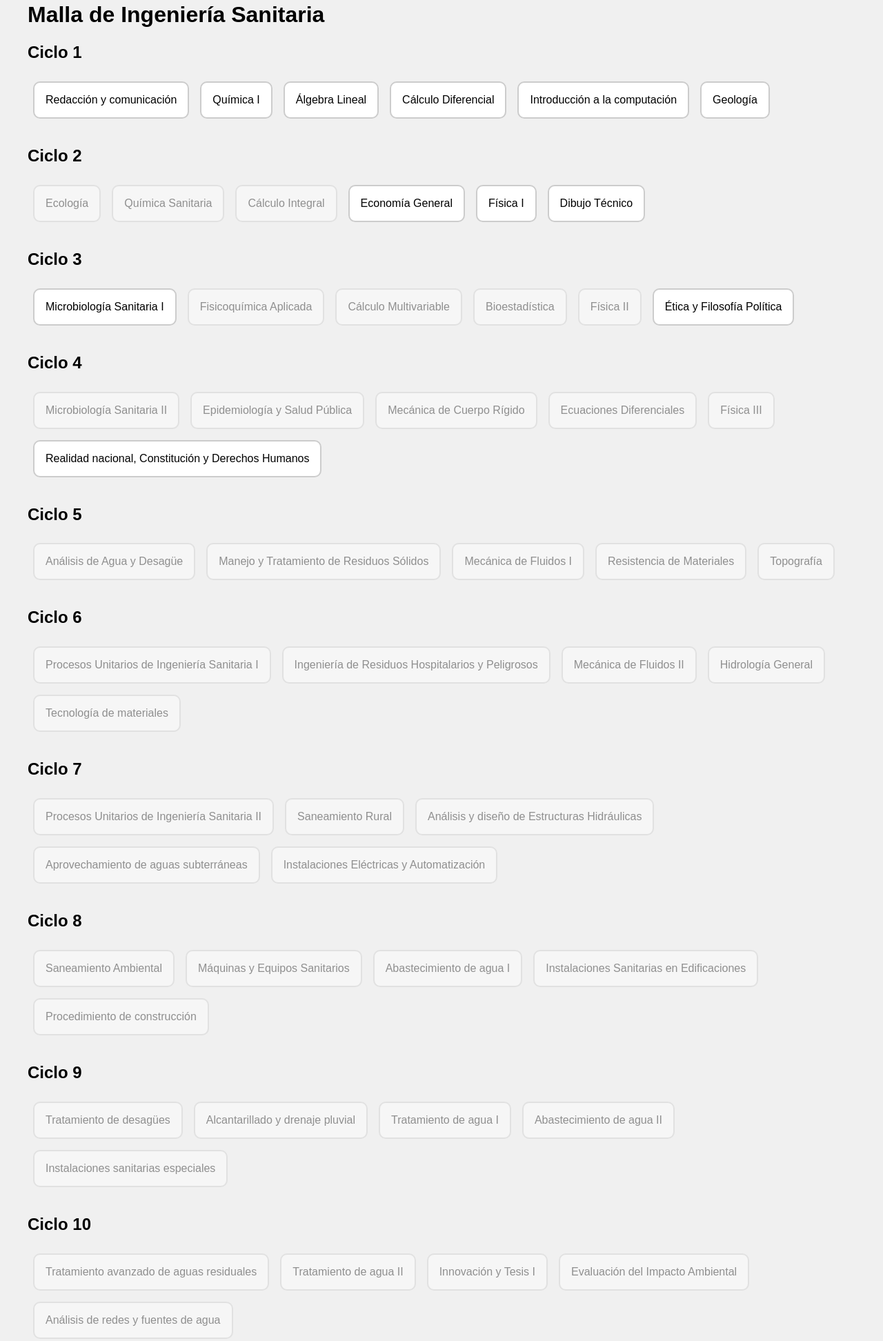
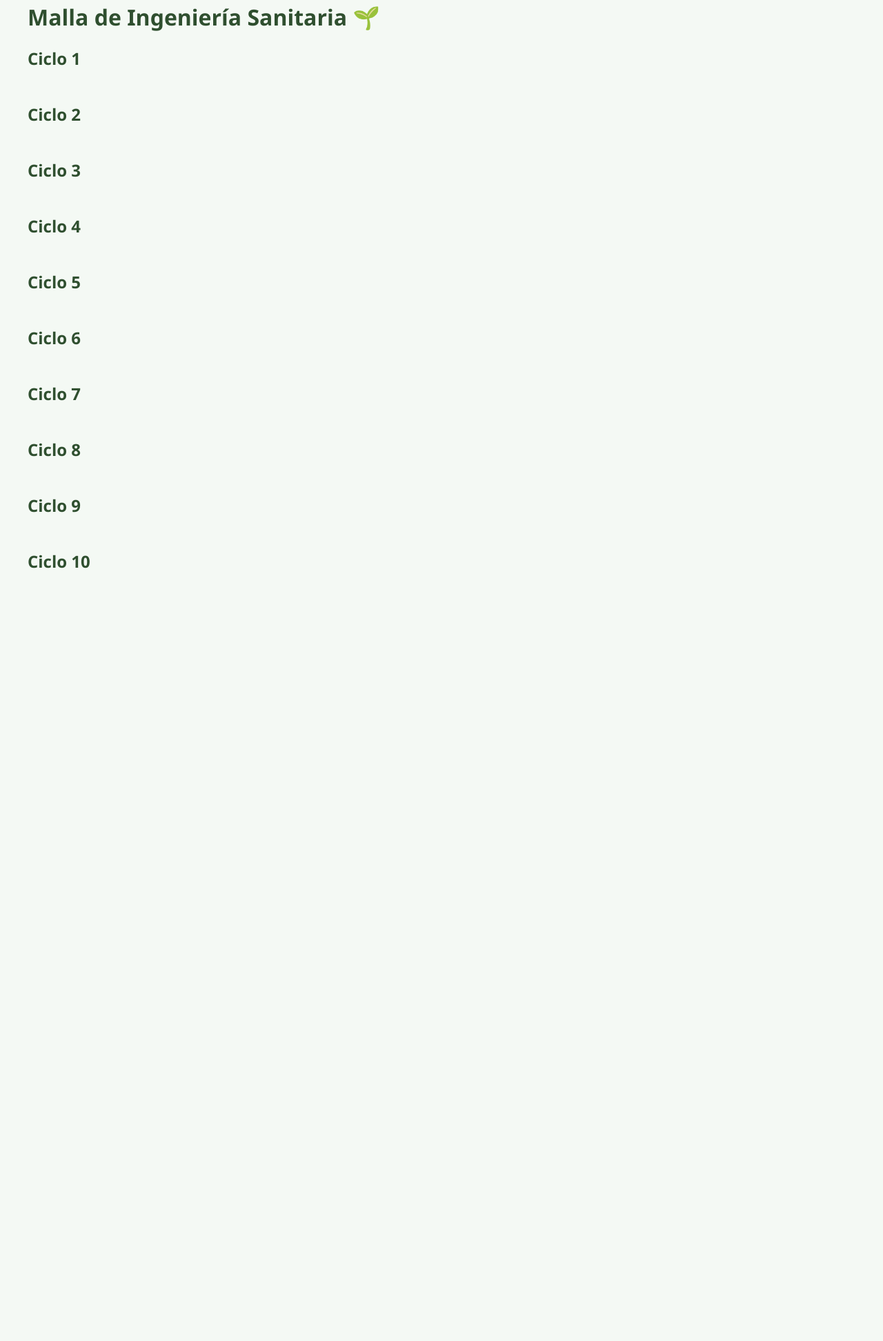
Before and after one commit to ferby-ctr/malla-ingenieria-sanitaria, a plain HTML site: page index.html in a window 1280 px wide. Shown: the part 58-2002 px from the top of the page at 69% size. After the commit the page ends 976 px from the top, so only its background shows below. Drawn offline with Linux system fonts and the light colour scheme.

Commit message:
Add files via upload

```diff
--- a/index.html
+++ b/index.html
@@ -1,3 +1,4 @@
+
 <!DOCTYPE html>
 <html lang="es">
 <head>
@@ -6,113 +7,66 @@
   <title>Malla Ingeniería Sanitaria</title>
   <style>
     body {
-      font-family: sans-serif;
+      font-family: 'Segoe UI', sans-serif;
+      background: #f4f9f4;
+      color: #2f4f2f;
       padding: 2rem;
-      background: #f0f0f0;
     }
     .ciclo {
-      margin-bottom: 2rem;
+      margin-bottom: 3rem;
     }
     .curso {
       display: inline-block;
-      padding: 1rem;
-      background: white;
-      border: 2px solid #ccc;
-      border-radius: 10px;
+      position: relative;
+      background: #eaf6ea;
+      border: 1px solid #b2d8b2;
+      border-radius: 12px;
+      box-shadow: 0 4px 8px rgba(0, 100, 0, 0.1);
+      padding: 1rem 1.5rem;
       margin: 0.5rem;
       cursor: pointer;
-      transition: all 0.3s;
+      transition: all 0.3s ease;
+    }
+    .curso:hover {
+      transform: scale(1.02);
+      box-shadow: 0 6px 12px rgba(0, 100, 0, 0.15);
     }
     .curso.aprobado {
-      text-decoration: line-through;
-      background: #d4edda;
-      border-color: #28a745;
-      color: #155724;
+      background: #d0f0c0;
+      border-color: #7bb662;
+      color: #3b6e22;
+    }
+    .curso.aprobado::after {
+      content: '✓';
+      position: absolute;
+      right: 10px;
+      top: 10px;
+      color: #3b6e22;
+      font-size: 1.4rem;
+      animation: checkPop 0.3s ease;
+    }
+    @keyframes checkPop {
+      0% { transform: scale(0); opacity: 0; }
+      60% { transform: scale(1.3); opacity: 1; }
+      100% { transform: scale(1); }
     }
     .curso.bloqueado {
       opacity: 0.4;
       cursor: not-allowed;
+      pointer-events: none;
     }
   </style>
 </head>
 <body>
-  <h1>Malla de Ingeniería Sanitaria</h1>
+  <h1>Malla de Ingeniería Sanitaria 🌱</h1>
   <div id="malla"></div>
-
   <script>
-    const cursos = [
-      { id: "BRN01", nombre: "Redacción y comunicación", ciclo: 1 },
-      { id: "BQU01", nombre: "Química I", ciclo: 1 },
-      { id: "BMA03", nombre: "Álgebra Lineal", ciclo: 1 },
-      { id: "BMA01", nombre: "Cálculo Diferencial", ciclo: 1 },
-      { id: "BIC01", nombre: "Introducción a la computación", ciclo: 1 },
-      { id: "AA215", nombre: "Geología", ciclo: 1 },
-
-      { id: "SA312", nombre: "Ecología", ciclo: 2, prereq: ["BQU01"] },
-      { id: "SA401", nombre: "Química Sanitaria", ciclo: 2, prereq: ["BQU01"] },
-      { id: "BMA02", nombre: "Cálculo Integral", ciclo: 2, prereq: ["BMA01"] },
-      { id: "BEG01", nombre: "Economía General", ciclo: 2 },
-      { id: "BF101", nombre: "Física I", ciclo: 2 },
-      { id: "AA237", nombre: "Dibujo Técnico", ciclo: 2 },
-
-      { id: "SA323", nombre: "Microbiología Sanitaria I", ciclo: 3 },
-      { id: "AA243", nombre: "Fisicoquímica Aplicada", ciclo: 3, prereq: ["BMA02", "SA401"] },
-      { id: "AA241", nombre: "Cálculo Multivariable", ciclo: 3, prereq: ["BMA03", "BMA02"] },
-      { id: "AA232", nombre: "Bioestadística", ciclo: 3, prereq: ["BMA02"] },
-      { id: "AA234", nombre: "Física II", ciclo: 3, prereq: ["BF101"] },
-      { id: "BEF01", nombre: "Ética y Filosofía Política", ciclo: 3 },
-
-      { id: "SA324", nombre: "Microbiología Sanitaria II", ciclo: 4, prereq: ["SA323"] },
-      { id: "SA343", nombre: "Epidemiología y Salud Pública", ciclo: 4, prereq: ["SA323"] },
-      { id: "EC115", nombre: "Mecánica de Cuerpo Rígido", ciclo: 4, prereq: ["AA234", "BMA02"] },
-      { id: "MA153", nombre: "Ecuaciones Diferenciales", ciclo: 4, prereq: ["AA241"] },
-      { id: "F1413", nombre: "Física III", ciclo: 4, prereq: ["AA234"] },
-      { id: "RNCDH", nombre: "Realidad nacional, Constitución y Derechos Humanos", ciclo: 4 },
-
-      { id: "SA413", nombre: "Análisis de Agua y Desagüe", ciclo: 5, prereq: ["SA323"] },
-      { id: "SA467", nombre: "Manejo y Tratamiento de Residuos Sólidos", ciclo: 5, prereq: ["SA312"] },
-      { id: "HH223", nombre: "Mecánica de Fluidos I", ciclo: 5, prereq: ["AA241", "EC115"] },
-      { id: "EC125", nombre: "Resistencia de Materiales", ciclo: 5, prereq: ["EC115"] },
-      { id: "TPGRA", nombre: "Topografía", ciclo: 5, prereq: ["AA215", "AA237"] },
-
-      { id: "SA426", nombre: "Procesos Unitarios de Ingeniería Sanitaria I", ciclo: 6, prereq: ["SA323", "SA413"] },
-      { id: "SA468", nombre: "Ingeniería de Residuos Hospitalarios y Peligrosos", ciclo: 6, prereq: ["SA467"] },
-      { id: "HH224", nombre: "Mecánica de Fluidos II", ciclo: 6, prereq: ["HH223"] },
-      { id: "HH113", nombre: "Hidrología General", ciclo: 6, prereq: ["HH223"] },
-      { id: "EC611", nombre: "Tecnología de materiales", ciclo: 6, prereq: ["EC125"] },
-
-      { id: "SA427", nombre: "Procesos Unitarios de Ingeniería Sanitaria II", ciclo: 7, prereq: ["SA426"] },
-      { id: "SA416", nombre: "Saneamiento Rural", ciclo: 7, prereq: ["SA413", "HH224"] },
-      { id: "EC411", nombre: "Análisis y diseño de Estructuras Hidráulicas", ciclo: 7, prereq: ["EC125"] },
-      { id: "SA227", nombre: "Aprovechamiento de aguas subterráneas", ciclo: 7, prereq: ["HH113"] },
-      { id: "EE631", nombre: "Instalaciones Eléctricas y Automatización", ciclo: 7, prereq: ["F1413"] },
-
-      { id: "SA126", nombre: "Saneamiento Ambiental", ciclo: 8, prereq: ["SA416"] },
-      { id: "SA526", nombre: "Máquinas y Equipos Sanitarios", ciclo: 8, prereq: ["HH223"] },
-      { id: "SA215", nombre: "Abastecimiento de agua I", ciclo: 8, prereq: ["HH224", "SA227"] },
-      { id: "SA516", nombre: "Instalaciones Sanitarias en Edificaciones", ciclo: 8, prereq: ["HH224"] },
-      { id: "EC717", nombre: "Procedimiento de construcción", ciclo: 8, prereq: ["EC611"] },
-
-      { id: "SA465", nombre: "Tratamiento de desagües", ciclo: 9, prereq: ["SA427"] },
-      { id: "SA245", nombre: "Alcantarillado y drenaje pluvial", ciclo: 9, prereq: ["SA416"] },
-      { id: "SA445", nombre: "Tratamiento de agua I", ciclo: 9, prereq: ["SA215"] },
-      { id: "SA216", nombre: "Abastecimiento de agua II", ciclo: 9, prereq: ["SA215"] },
-      { id: "SA517", nombre: "Instalaciones sanitarias especiales", ciclo: 9, prereq: ["SA516"] },
-
-      { id: "SA475", nombre: "Tratamiento avanzado de aguas residuales", ciclo: 10, prereq: ["SA465"] },
-      { id: "SA446", nombre: "Tratamiento de agua II", ciclo: 10, prereq: ["SA445"] },
-      { id: "GA163", nombre: "Innovación y Tesis I", ciclo: 10, prereq: ["SA445", "SA465"] },
-      { id: "SA921", nombre: "Evaluación del Impacto Ambiental", ciclo: 10, prereq: ["SA245", "SA216"] },
-      { id: "SA235", nombre: "Análisis de redes y fuentes de agua", ciclo: 10, prereq: ["SA216", "BIC01"] },
-    ];
-
+    const cursos = []; // Reemplaza esto con la lista completa de cursos desde antes
     const malla = document.getElementById("malla");
-
     for (let i = 1; i <= 10; i++) {
       const div = document.createElement("div");
       div.className = "ciclo";
       div.innerHTML = `<h2>Ciclo ${i}</h2>`;
-
       cursos.filter(c => c.ciclo === i).forEach(curso => {
         const divCurso = document.createElement("div");
         divCurso.className = "curso";
@@ -126,20 +80,15 @@
       });
       malla.appendChild(div);
     }
-
     document.addEventListener("click", e => {
       if (!e.target.classList.contains("curso") || e.target.classList.contains("bloqueado")) return;
-
       e.target.classList.toggle("aprobado");
-
       const aprobados = new Set(
         [...document.querySelectorAll(".curso.aprobado")].map(c => c.dataset.id)
       );
-
       document.querySelectorAll(".curso").forEach(curso => {
         const prereq = curso.dataset.prereq?.split(",") || [];
         if (prereq.length === 0) return;
-
         const desbloqueado = prereq.every(p => aprobados.has(p));
         if (desbloqueado) {
           curso.classList.remove("bloqueado");
```
